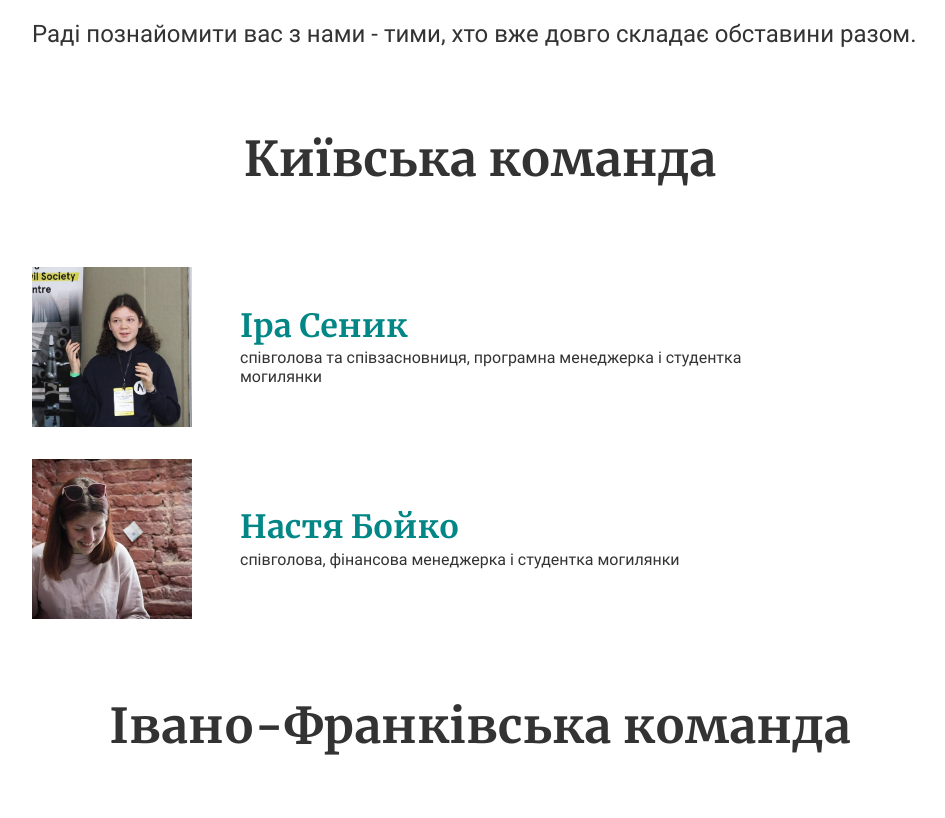
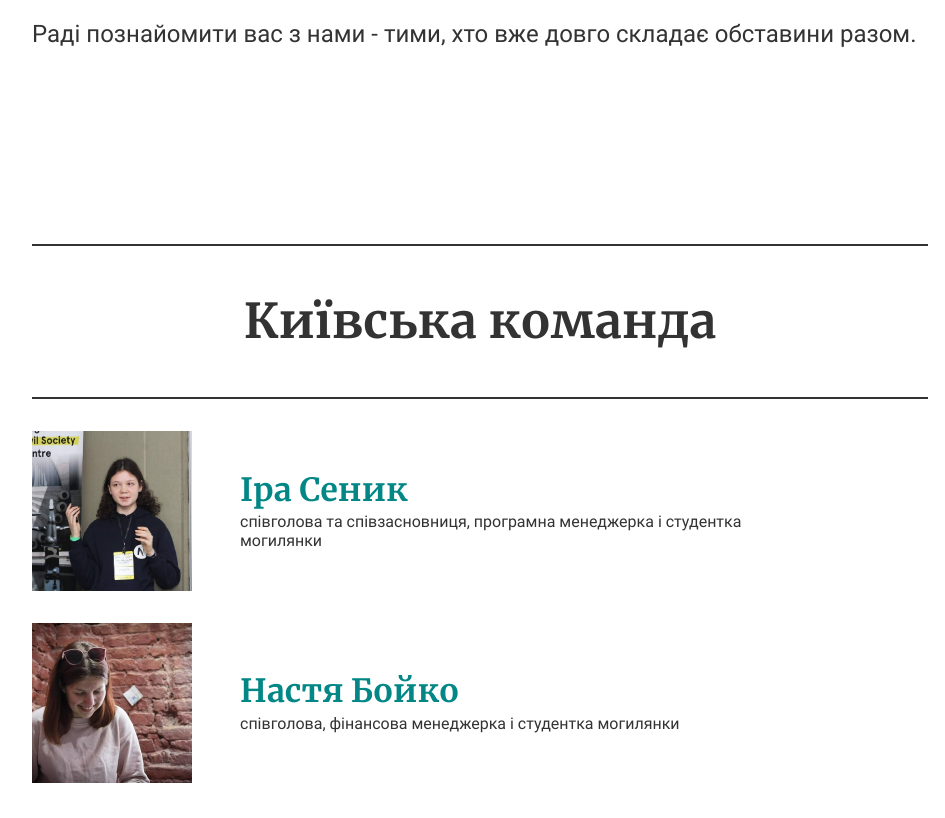
Before and after one commit to vechniymuzikant/vechniymuzikant.github.io, a plain HTML site: page index.html in a window 1280 px wide. Shown: the part 1012-1830 px from the top of the page, without its empty margins (160-1105 px from the left). Drawn offline with nearby package versions, Linux system fonts and the light colour scheme.

Commit message:
Update main.css

```diff
--- a/css/main.css
+++ b/css/main.css
@@ -243,12 +243,17 @@ main {
         line-height: 150%; }
     main .about-us .text h2 {
       padding: 1em 0;
+      margin-top: 2em;
       text-align: center;
       font-family: Merriweather;
       font-style: normal;
       font-weight: bold;
       font-size: 3rem;
-      color: #333333; }
+      color: #333333;
+      border-top: 2px solid #333333;
+      border-bottom: 2px solid #333333; }
+      main .about-us .text h2:first-of-type {
+        margin-top: 4em; }
     main .about-us .text ul.members {
       padding: 2em 0;
       display: -webkit-box;
```
